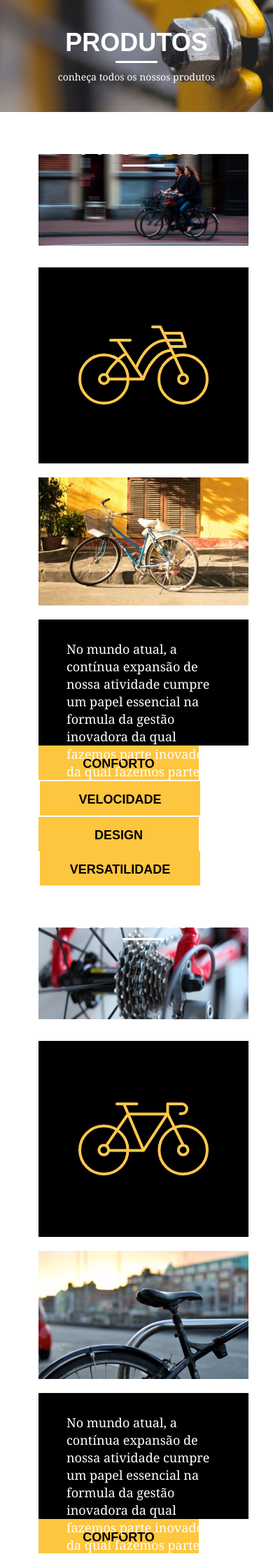
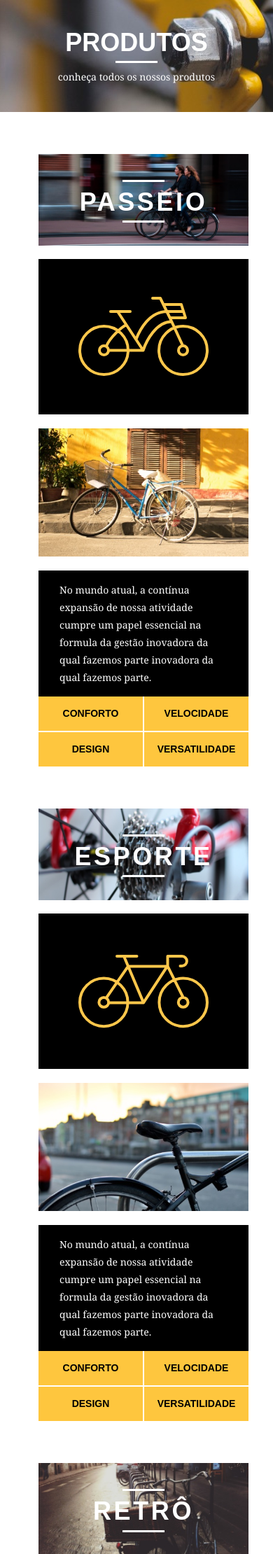
Before and after one commit to fabriciio95/bikcraft, a PHP site: page /produtos.html in a window 390 px wide. Shown: the part 259-2479 px from the top of the page at 70% size. Run offline with PHP 8.4, Linux system fonts and the light colour scheme.

Commit message:
Aplicando responsividade na página de produtos

```diff
--- a/css/responsivo.css
+++ b/css/responsivo.css
@@ -18,7 +18,27 @@
     width: 26px;
     height: 26px;
   }
-}
+
+  /* Produtos */
+
+  .produtos_item h2 {
+    top: -150px;
+  }
+
+  .produto_icone {
+    padding: 41px 0;
+  }
+
+  .produto_info p {
+    font-size: 14px;
+    padding: 15px 30px;
+    height: 122px;
+  }
+
+  .produto_info ul li {
+    width: 181px;
+  }
+} /* Final do estilo para tablet*/
 
 /*Estilo para smartphone*/
 @media only screen and (max-width: 787px) {
@@ -100,4 +120,36 @@
     font-size: 14px;
     line-height: 25px;
   }
-}
+
+  /* Produtos */
+  .produtos_item h2 {
+    top: -100px;
+    margin-bottom: -68px;
+  }
+
+  .produto_icone {
+    padding: 41px 0;
+  }
+
+  .produto_info p {
+    font-size: 14px;
+    height: auto;
+    padding: 15px 30px;
+  }
+
+  .produto_info ul li {
+    width: 149px;
+    height: 49px;
+    font-size: 14px;
+    line-height: 20px;
+    padding-top: 14px;
+  }
+
+  .form {
+    padding-right: 0px;
+  }
+
+  .orcamento_dados ul {
+    padding-right: 0px;
+  }
+} /* Final do estilo para smartphone*/
```
